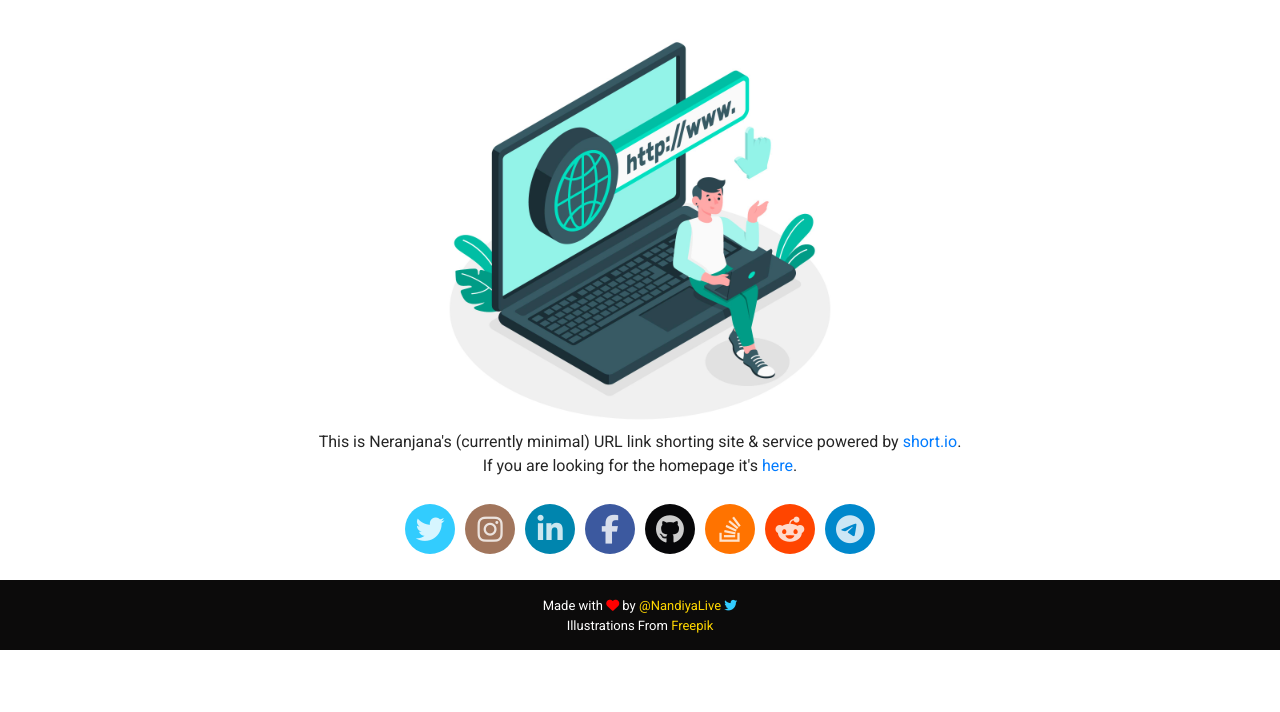
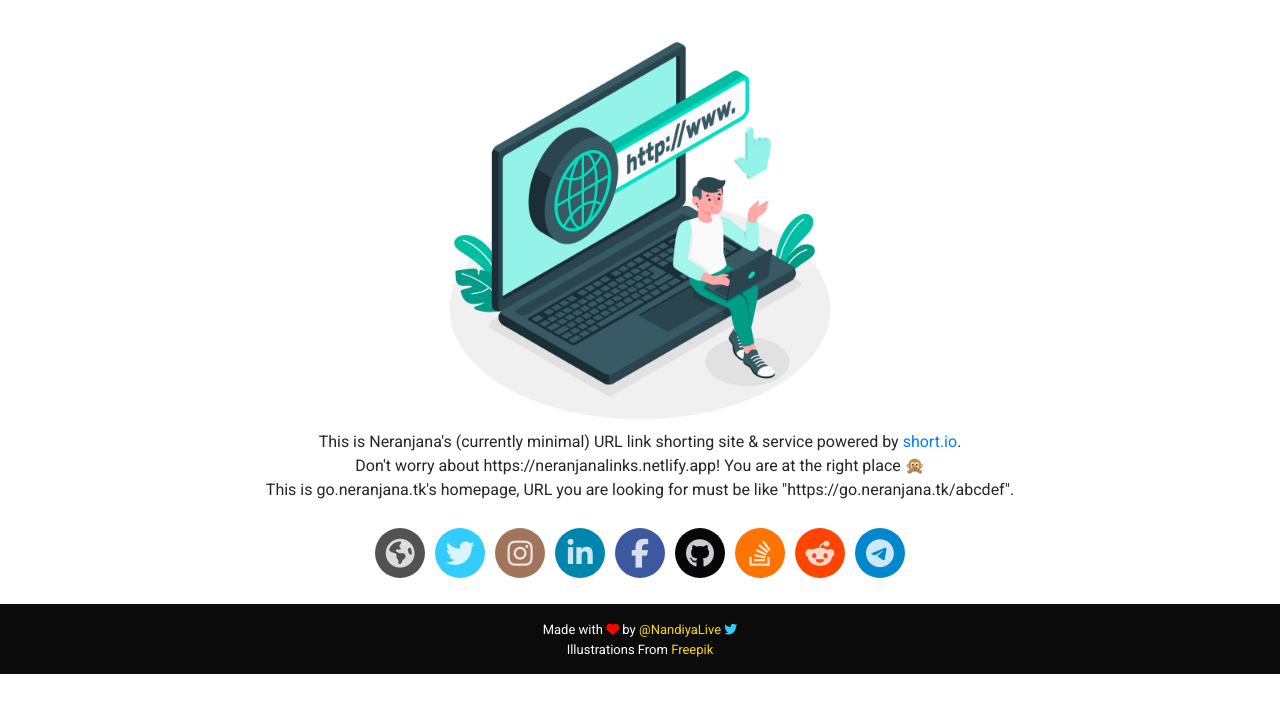
Before and after one commit to Monster-ZeroX/ShortURLSite, a plain HTML site: page index.html in a window 1280 px wide. Drawn offline with nearby package versions, Linux system fonts and the light colour scheme.

Commit message:
Add files via upload

```diff
--- a/index.html
+++ b/index.html
@@ -35,11 +35,13 @@
       <img src="assets/img/index.jpg" width="400px">
       <p>This is Neranjana's (currently minimal) URL link shorting site & service powered by <a
           href="https://short.io">short.io</a>.
-        <br>
-        If you are looking for the homepage it's <a href="https://neranjana.tk/">here</a>.</p>
+        <br>Don't worry about https://neranjanalinks.netlify.app! You are at the right place 🙊
+        <br>This is go.neranjana.tk's homepage, URL you are looking for must be like
+        "https://go.neranjana.tk/abcdef".</p>
     </div>
     <div class="text-center text-white">
       <ul class="social-icons icon-circle list-unstyled list-inline">
+        <li> <a href="https://neranjana.tk" title="Web"><i class="fa fa-globe"></i></a></li>
         <li> <a href="https://twitter.com/NandiyaLive" title="Twitter"><i class="fab fa-twitter"></i></a></li>
         <li> <a href="https://instagram.com/NandiyaLive" title="Instagram"><i class="fab fa-instagram"></i></a></li>
         <li> <a href="https://linkedin.com/neranjanaprasad" title="Linkedin"><i class="fab fa-linkedin-in"></i></a></li>
--- a/styles.css
+++ b/styles.css
@@ -89,6 +89,36 @@ main a:hover {
   box-shadow: 1px 1px 3px #333;
 }
 
+.social-icons .fa {
+  font-size: 1.8em;
+}
+
+.social-icons .fa {
+  width: 50px;
+  height: 50px;
+  line-height: 50px;
+  text-align: center;
+  color: #FFF;
+  color: rgba(255, 255, 255, 0.8);
+  -webkit-transition: all 0.3s ease-in-out;
+  -moz-transition: all 0.3s ease-in-out;
+  -ms-transition: all 0.3s ease-in-out;
+  -o-transition: all 0.3s ease-in-out;
+  transition: all 0.3s ease-in-out;
+}
+
+.social-icons.icon-circle .fa{
+  border-radius: 50%;
+}
+
+.social-icons .fa:hover, .social-icons .fa:active {
+  color: #FFF;
+  -webkit-box-shadow: 1px 1px 3px #333;
+  -moz-box-shadow: 1px 1px 3px #333;
+  box-shadow: 1px 1px 3px #333;
+}
+
+.social-icons .fa-globe {background-color:#525252;}
 .social-icons .fa-facebook,.social-icons .fa-facebook-f,.social-icons .fa-facebook-square{background-color:#3C599F;}
 .social-icons .fa-github,.social-icons .fa-github-alt,.social-icons .fa-github-square{background-color:#070709;}
 .social-icons .fa-instagram{background-color:#A1755C;}
```
Also changed, not shown: 404.html (+3 -1 lines).
